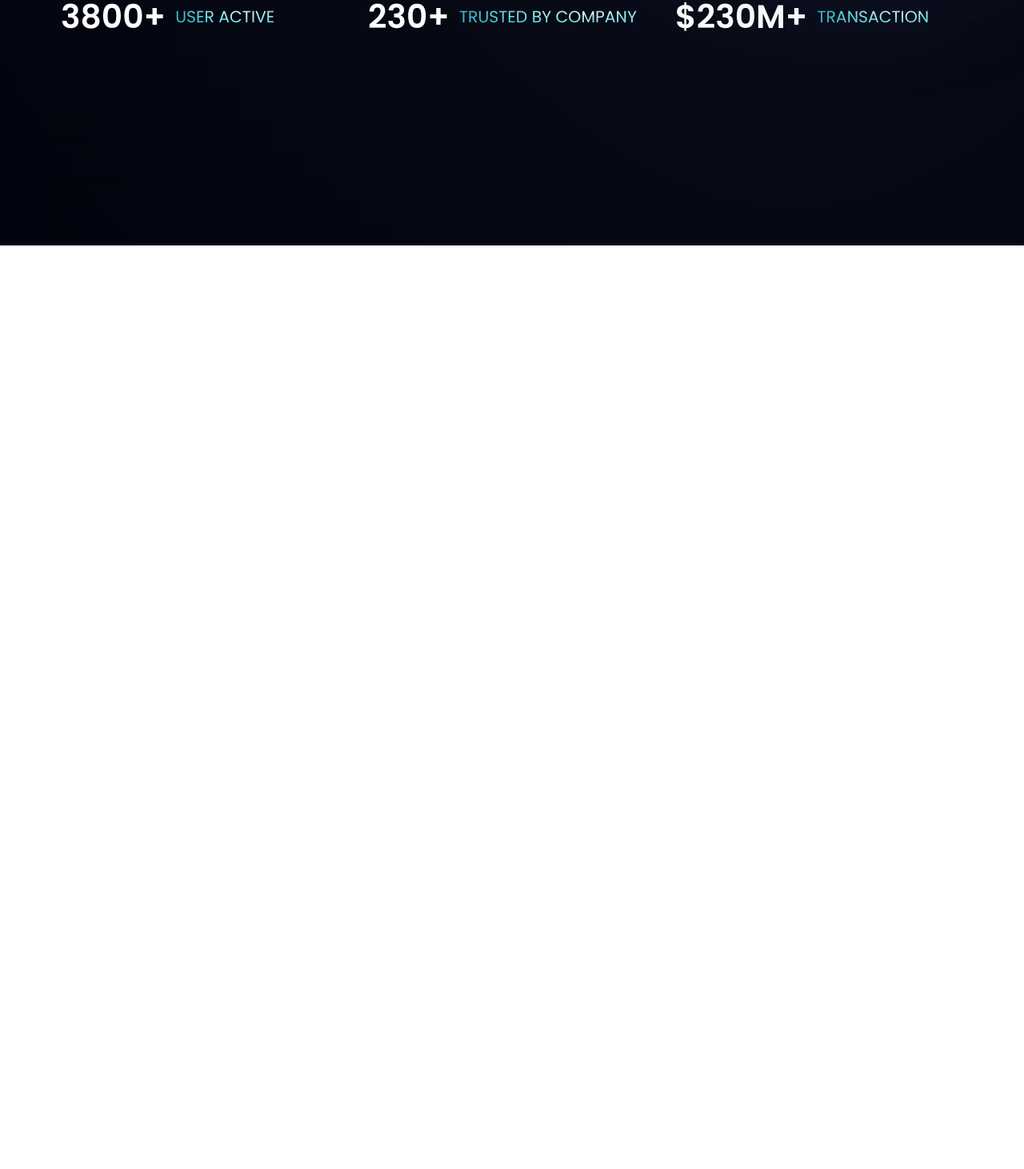
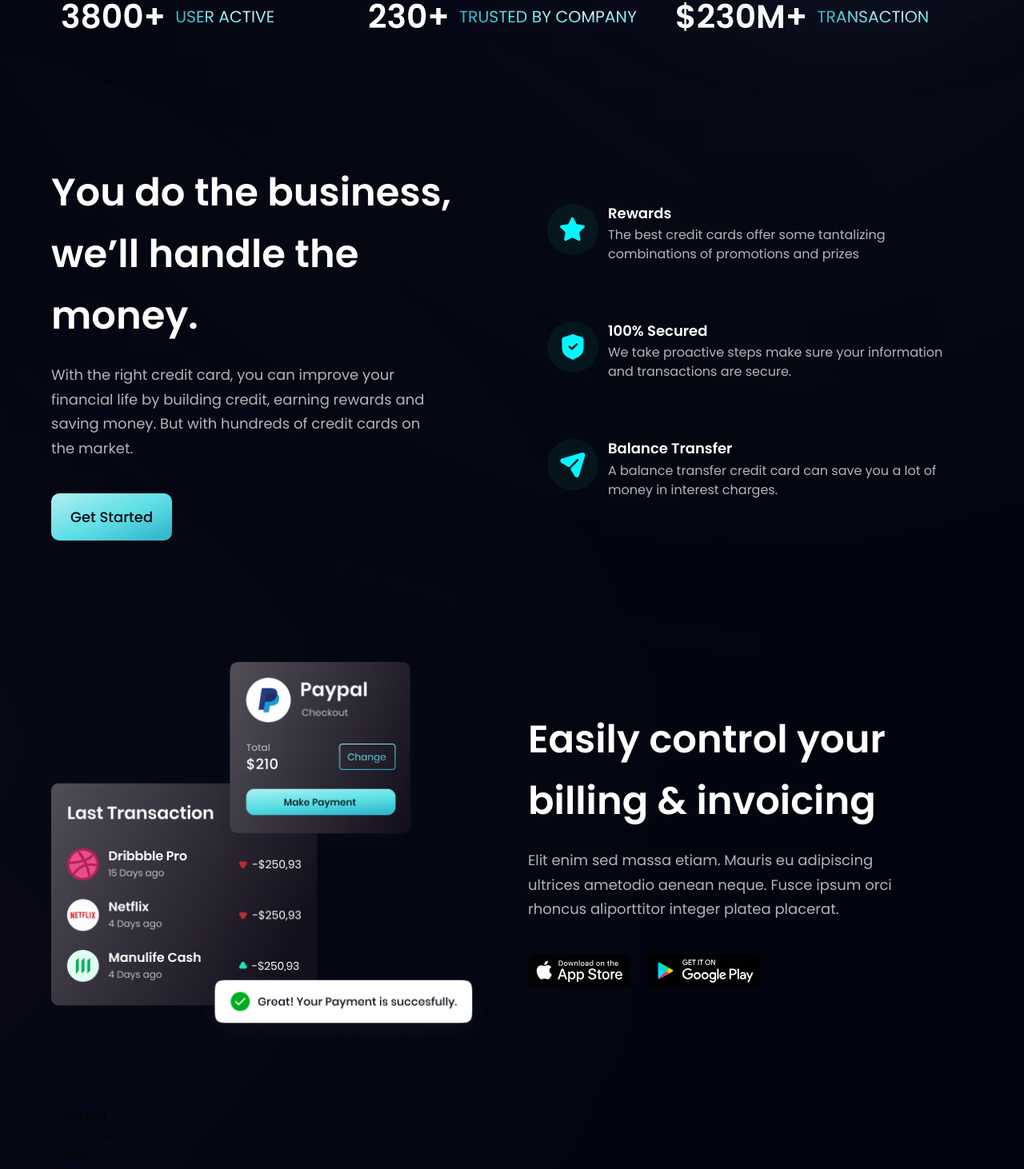
Before and after one commit to solasamuel/modern-banking-app, a React (Vite) app: page / in a window 1280 px wide. Shown: the part 806-2268 px from the top of the page at 80% size. Before the commit the page ends 1113 px from the top, so only its background shows below. Built offline with nearby package versions, Linux system fonts and the light colour scheme.

Commit message:
added business and billingsections

```diff
--- a/src/components/Billing.tsx
+++ b/src/components/Billing.tsx
@@ -1,10 +1,38 @@
 import React from 'react'
+import { apple, bill, google } from '../assets'
+import styles, { layout } from '../style'
 
 type Props = {}
 
 const Billing = (props: Props) => {
   return (
-    <div>Billing</div>
+    <section id="product" className={layout.sectionReverse}>
+      <div className={layout.sectionImgReverse}>
+        <img src={bill} alt="billing" className="w-[100%] h-[100%] relative z-[5]" />
+
+        {/* gradient start */}
+        <div className="absolute z-[3] -left-1/2 top-0 w-[50%] h-[50%] rounded-full white__gradient" />
+        <div className="absolute z-[0] w-[50%] h-[50%] -left-1/2 bottom-0 rounded-full pink__gradient" />
+        {/* gradient end */}
+      </div>
+
+      <div className={layout.sectionInfo}>
+        <h2 className={styles.heading2}>
+          Easily control your <br className="sm:block hidden" /> billing &
+          invoicing
+        </h2>
+        <p className={`${styles.paragraph} max-w-[470px] mt-5`}>
+          Elit enim sed massa etiam. Mauris eu adipiscing ultrices ametodio
+          aenean neque. Fusce ipsum orci rhoncus aliporttitor integer platea
+          placerat.
+        </p>
+
+        <div className="flex flex-row flex-wrap sm:mt-10 mt-6">
+          <img src={apple} alt="google_play" className="w-[128.86px] h-[42.05px] object-contain mr-5 cursor-pointer" />
+          <img src={google} alt="google_play" className="w-[144.17px] h-[43.08px] object-contain cursor-pointer" />
+        </div>
+      </div>
+    </section>
   )
 }
 
--- a/src/components/Business.tsx
+++ b/src/components/Business.tsx
@@ -1,10 +1,59 @@
 import React from 'react'
+import { features } from '../constants';
+import styled, { layout } from '../style';
+import Button from './Button';
+import styles from '../style';
+
+type FeatureCardProps = {
+  icon: string;
+  title: string;
+  content: string;
+  index: number;
+}
+
+const FeatureCard = (props: FeatureCardProps) => (
+  <div className={`flex flex-row p-6 rounded-[20px] ${props.index != features.length - 1 ? 'mb-6' : 'mb-0'} feature-card`}>
+    <div className={`w-[64px] h-[64px] rounded-full ${styles.flexCenter} bg-dimBlue`}>
+      <img src={props.icon} alt='star' className='w-[50%] h-[50%] object-contain' />
+    </div>
+    <div className='flex-1 flex flex-col ml-3'>
+      <h4 className='font-poppins font-semibold text-white text-[18px] leading-[23.4px] mb-1'>
+        {props.title}
+      </h4>
+      <p className='font-poppins font-normal text-dimWhite text-[16px] leading-[24px]'>
+        {props.content}
+      </p>
+    </div>
+
+  </div>
+)
 
 type Props = {}
 
 const Business = (props: Props) => {
   return (
-    <div>Business</div>
+    <section id='features' className={layout.section}>
+      <div className={layout.sectionInfo}>
+        <h2 className={styles.heading2}>
+          You do the business, <br className="sm:block hidden" /> we’ll handle
+          the money.
+        </h2>
+        <p className={`${styles.paragraph} max-w-[470px] mt-5`}>
+          With the right credit card, you can improve your financial life by
+          building credit, earning rewards and saving money. But with hundreds
+          of credit cards on the market.
+        </p>
+
+        <Button styles={`mt-10`} />
+      </div>
+
+      <div className={`${layout.sectionImg} flex-col`}>
+        {features.map((feature, index) => (
+          <FeatureCard key={feature.id} {...feature} index={index} />
+        ))}
+      </div>
+
+    </section>
   )
 }
 
--- a/src/components/Button.tsx
+++ b/src/components/Button.tsx
@@ -1,10 +1,12 @@
 import React from 'react'
 
-type Props = {}
+type Props = {
+  styles: string
+}
 
 const Button = (props: Props) => {
   return (
-    <div>Button</div>
+    <button type='button' className={`py-4 px-6 font-poppins font-medium text-[18px] text-primary bg-blue-gradient rounded-[10px] outline-none ${props.styles}`}>Get Started</button>
   )
 }
 
```
